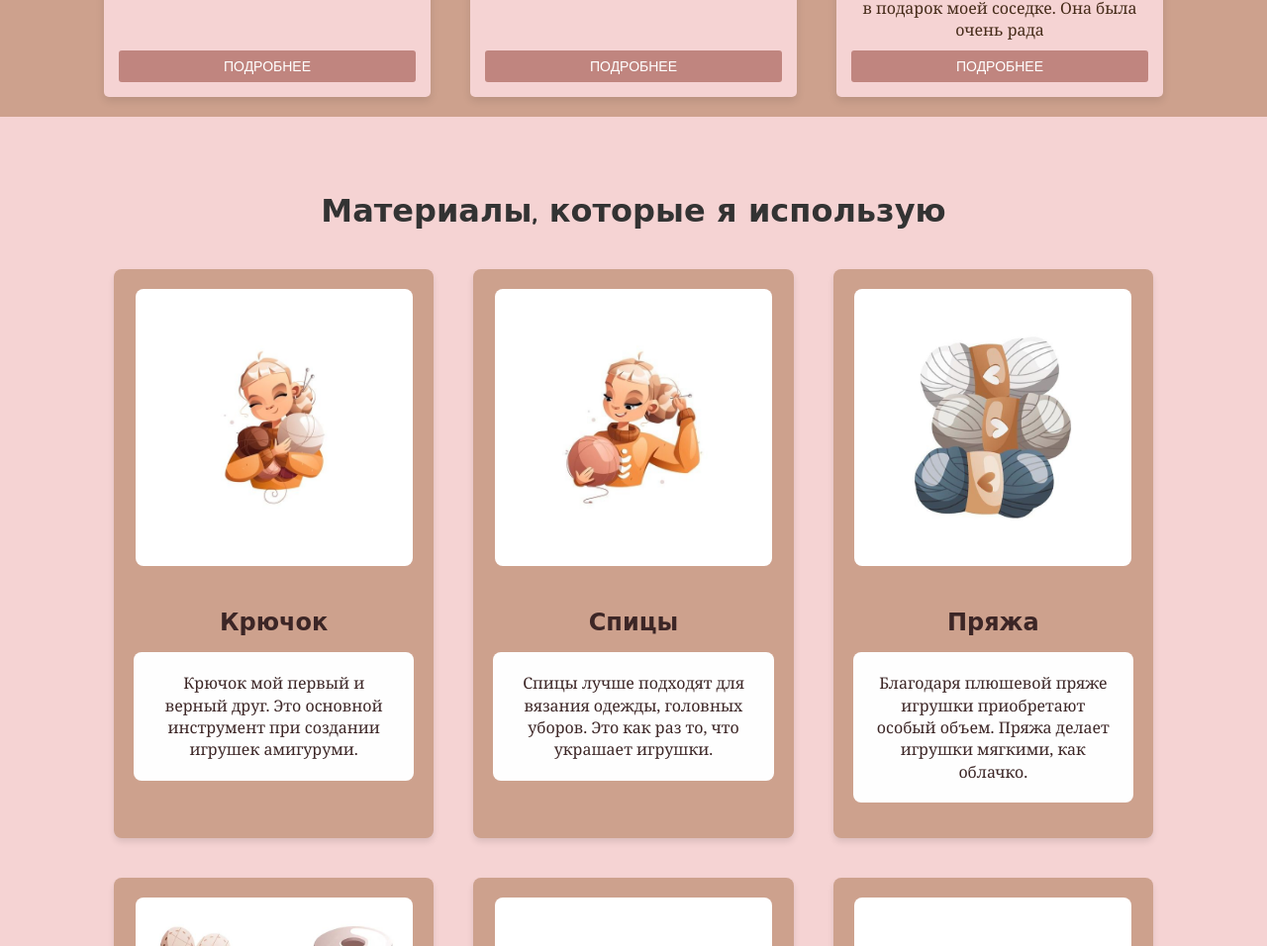
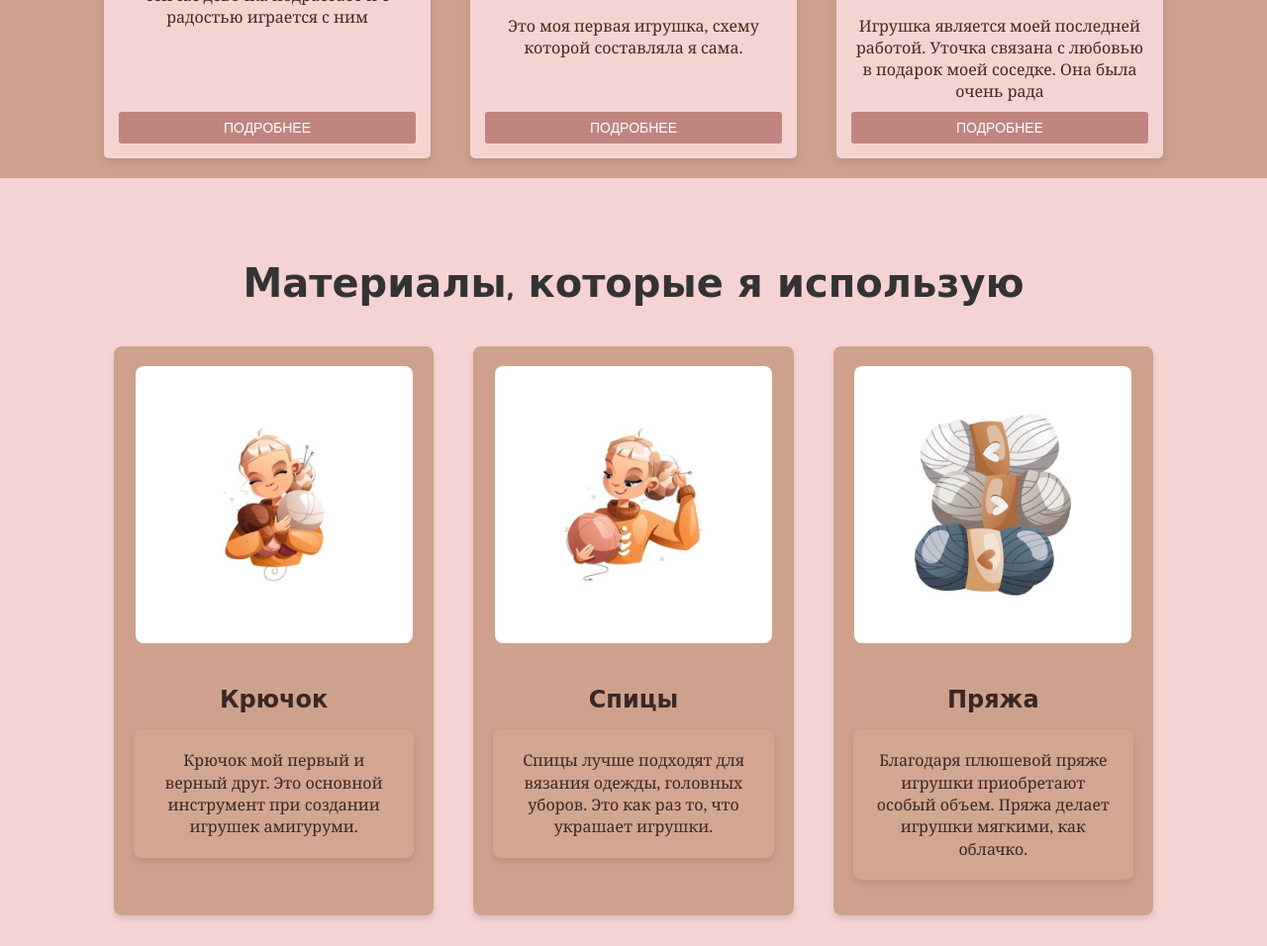
Before and after one commit to Urban-eliz/lab5, a plain HTML site: page index.html in a window 1280 px wide. Shown: the part 1844-2800 px from the top of the page at 99% size. Drawn offline with Linux system fonts and the light colour scheme.

Commit message:
secttion 3

```diff
--- a/css/style.css
+++ b/css/style.css
@@ -9,7 +9,7 @@
 
 h1, h3, h2{
     font-family: 'Comic Sans MS', cursive, sans-serif;
-    color: rgb(104, 31, 31);
+    color: rgb(85, 28, 28);
 
 }
 
@@ -119,8 +119,6 @@
     flex-direction: column;
 }
 
-
-
 .about-me {
     display: flex;
     position: relative;
@@ -152,7 +150,7 @@
     margin-left: 200px;
 }
 .skat h2 {
-    font-size: 24px;
+    font-size: 2em;
     font-weight: bold;  /* шрифт жирный */
     text-align: center;
     margin-bottom: 20px;
@@ -163,6 +161,10 @@
 .igrushki {
     text-align: center;
     padding: 20px; /* внутренний отступ */
+}
+.igrushki h2{
+    font-size: 2.5em;
+    color: #333333;
 }
 
 .items {
@@ -229,13 +231,16 @@
 
 
 .technologies {
-    background-color: #f5d3d3;
+   background-color: #f5d3d3;
+    background-size: cover;
+    background-position: center;
+    background-repeat: no-repeat;
     padding: 50px 20px;
   }
 
   .section-title {
     text-align: center;
-    font-size: 2em;
+    font-size: 2.5em;
     color: #333333;
     margin-bottom: 40px;
   }
@@ -279,12 +284,13 @@
 
   /* текст на карточках */
   .tech-description {
-    background-color: rgb(254, 254, 254);
+    background-color: #d2a691;
     font-size: 1em;
     color: #3c2626;
     line-height: 1.4;
     padding: 20px;
     border-radius: 8px;
+    box-shadow: 0 4px 6px rgba(0, 0, 0, 0.1);
 
   }
 
--- a/index.html
+++ b/index.html
@@ -30,7 +30,7 @@
     <section class="skat">
         <h2>Обо мне</h2>
         <div class = "photo-me">
-            <img src="img/mee.jpg" alt="Мое фото"> </div>
+            <img src="img/meskat.png" alt="Мое фото"> </div>
          <div class="about-me">
             <p>Меня зовут Лиза, мне 19 и я обожаю рукоделие.
               Я вяжу плюшевые игрушки амигуруми, которые могут стать
```
Also changed, not shown: img/fons.jpg (added), img/meskat.png (added).
